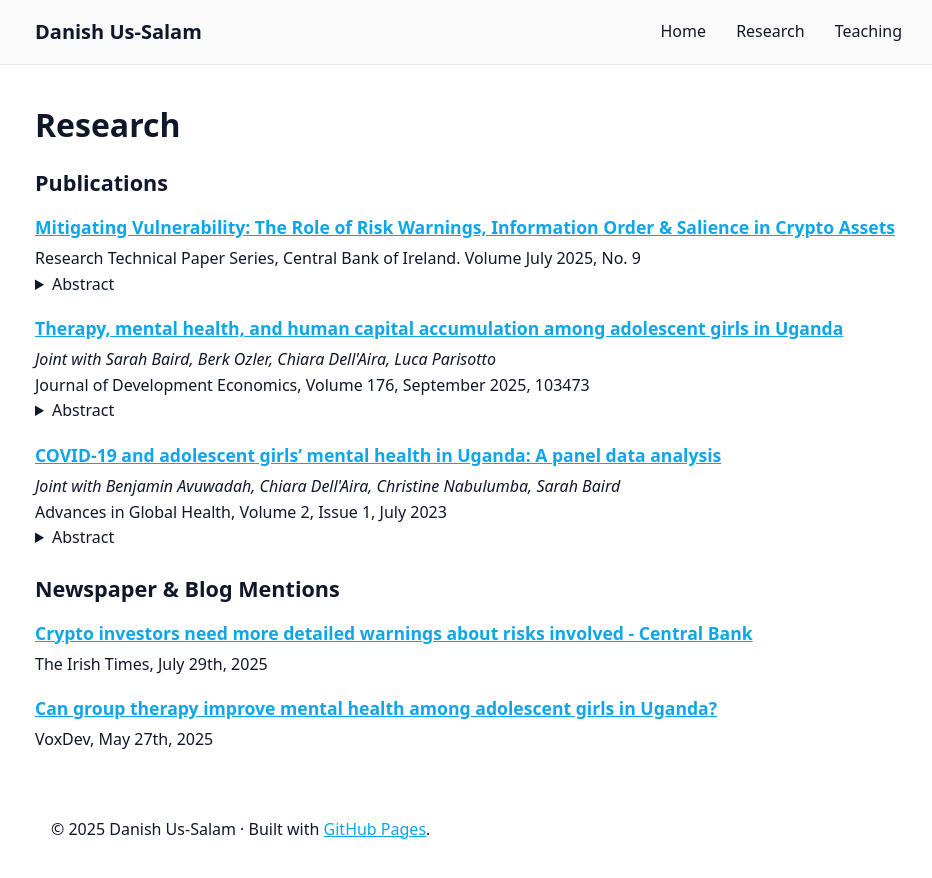
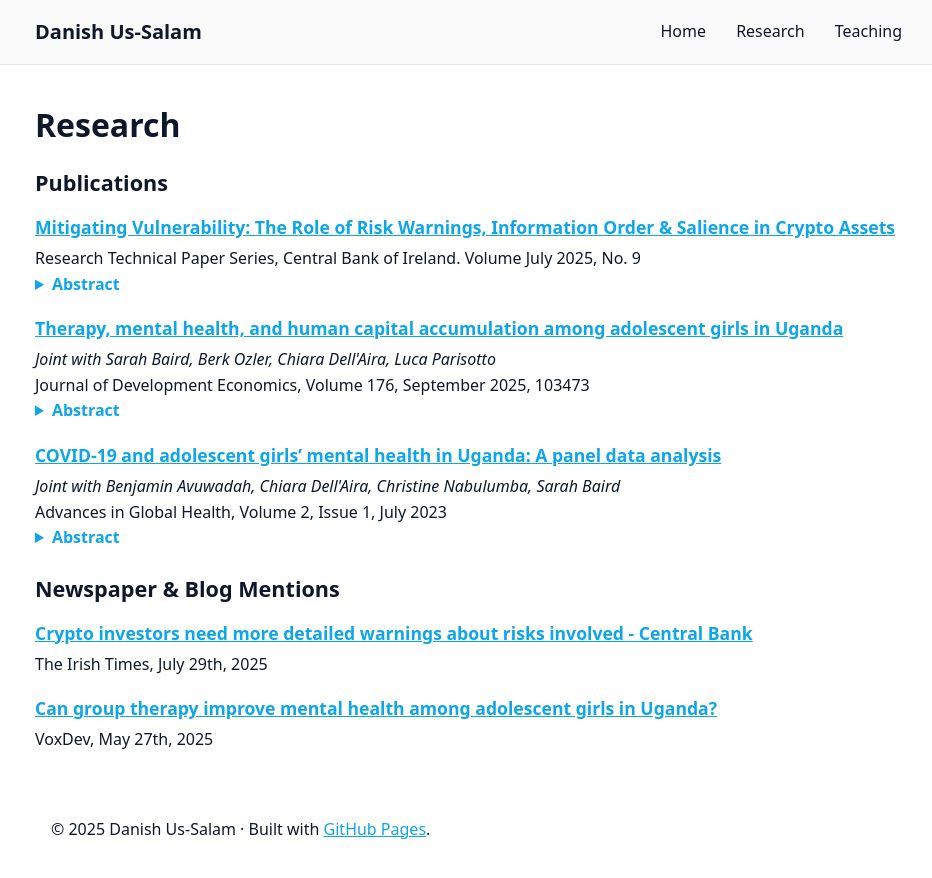
Before and after one commit to danishussalam/danishussalam.github.io, a Jekyll site: the page built from research.md, in a window 1280 px wide. Shown: the top 878 px of the page, without its empty margins (165-1097 px from the left). Built offline with Jekyll 4.4.1, drawn with Linux system fonts in a browser that asks for light colours.

Commit message:
Update style.css

```diff
--- a/assets/style.css
+++ b/assets/style.css
@@ -125,3 +125,14 @@ hr { border: 0; border-top: 1px solid var(--border); margin: 2rem 0; }
 .contact-icons li a:hover {
   color: var(--link);
 }
+
+/* Make the "Abstract" label use the same color as the title link */
+details.abstract > summary {
+  color: var(--link);      /* same var used by .pub-title a */
+  font-weight: 600;
+  cursor: pointer;
+}
+
+details.abstract > summary:hover {
+  text-decoration: underline;
+}
```
